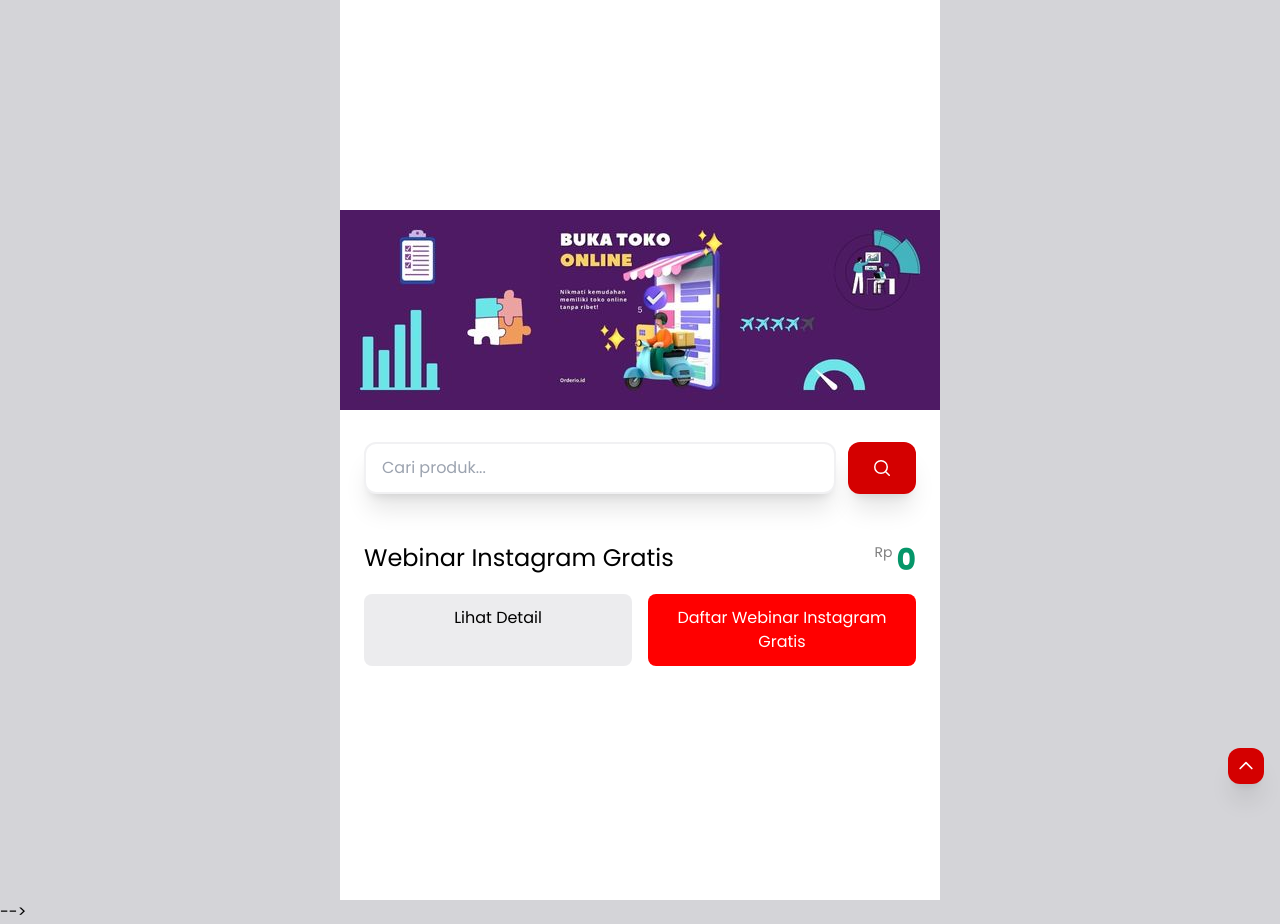
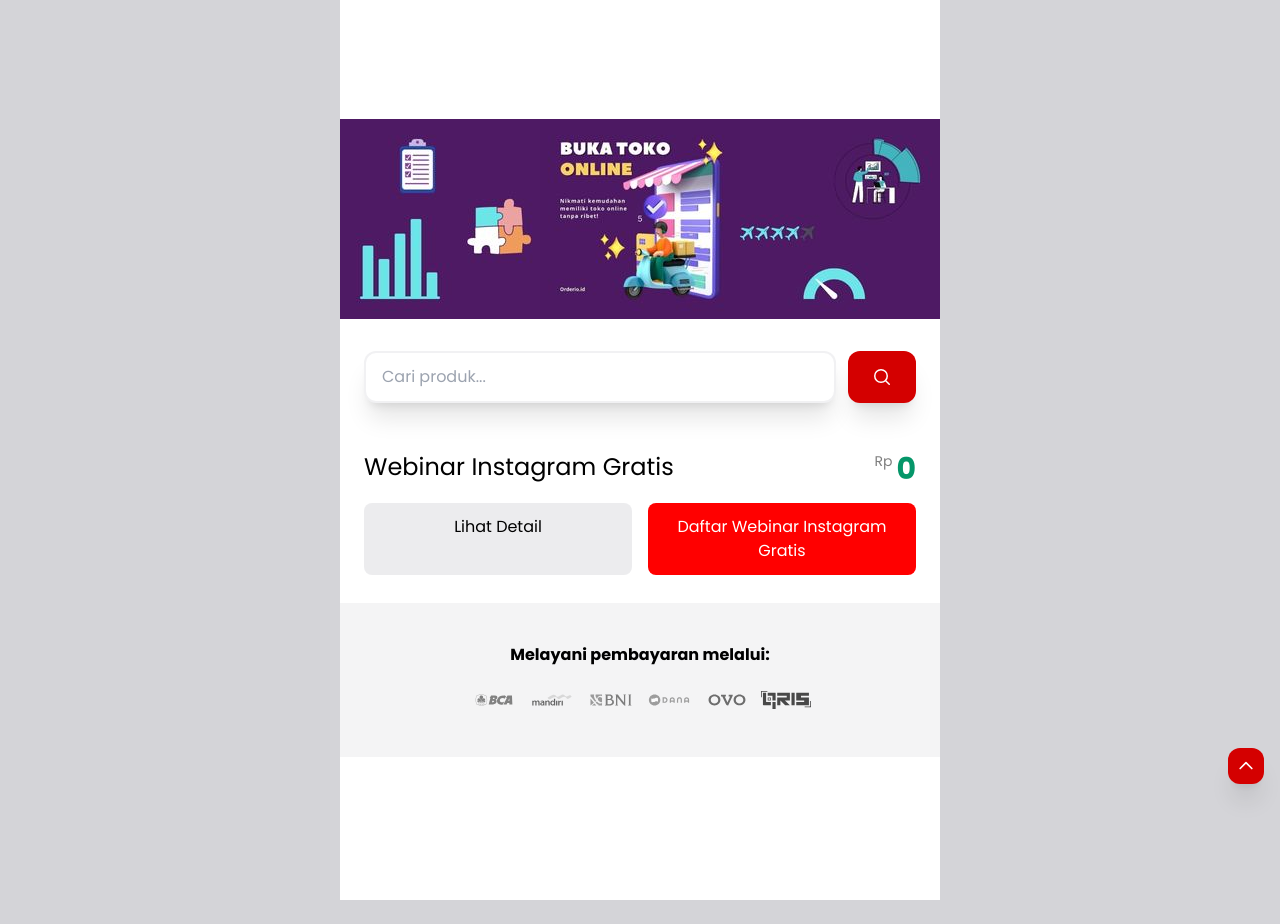
Before and after one commit to haloorderio/kelasinstagram, a Jekyll site: the page built from index.html, in a window 1280 px wide. Shown: the part 100-1024 px from the top of the page. Built offline with Jekyll 4.4.1, drawn with Linux system fonts in a browser that asks for light colours; the list of posts is cut into pages by our own code; after the commit the page ends 1000 px from its top, so only the background shows below that.

Commit message:
Update default.html

```diff
--- a/_layouts/default.html
+++ b/_layouts/default.html
@@ -80,7 +80,7 @@
 					<span class="sr-only">Kembali Ke Atas</span>
 				</button>
 
-				<!-- <div class="bg-zinc-100 py-10 px-4 mt-7">
+				<div class="bg-zinc-100 py-10 px-4 mt-7">
 					<p class="text-center mb-2"><b>Melayani pembayaran melalui:</b></p>
 					<div class="flex flex-wrap max-w-[350px] mx-auto -mb-2">
 						<img src="{{ site.url }}/assets/img/payment-bca.svg" alt="BCA" width="50" height="10" class="object-contain mx-auto py-4" />
@@ -96,7 +96,7 @@
 						<img src="{{ site.url }}/assets/img/payment-linkaja.svg" alt="LinkAja" width="120" height="30" class="object-contain mx-auto py-4" />
 						<img src="{{ site.url }}/assets/img/payment-gopay.svg" alt="Gopay" width="120" height="30" class="object-contain mx-auto py-4" /> -->
 					</div>
-				</div> -->
+				</div>
 
 				<!-- <div class="py-10 px-4">
 					<p class="text-center mb-2">Pengiriman menggunakan ekspedisi:</p>
```
